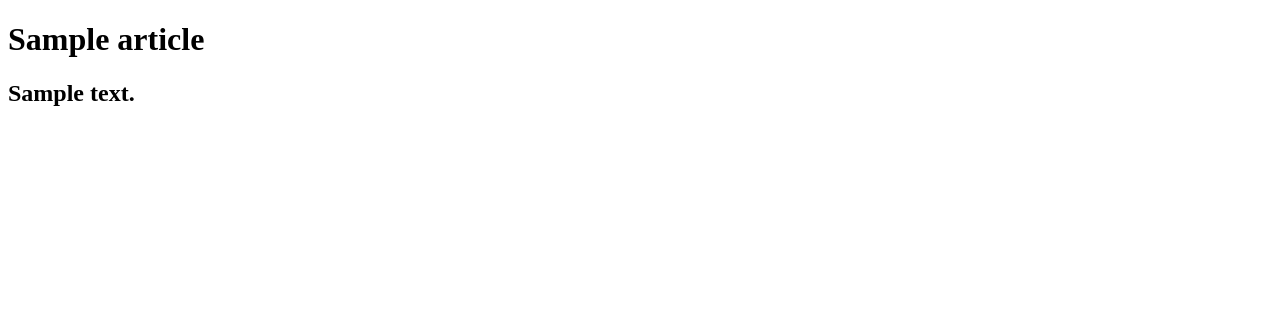
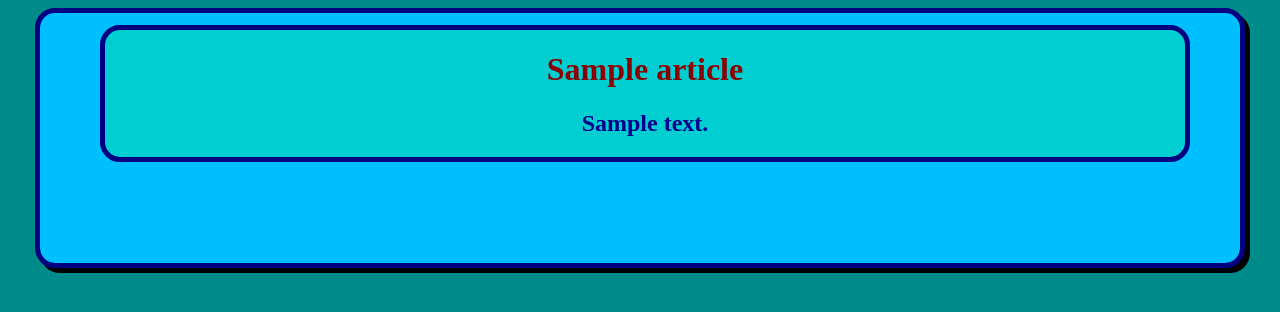
Before and after one commit to SAMPAIO1748/test_symfony_initiation, a Symfony app: template templates/article_show.html.twig in a window 1280 px wide. Shown: the top 312 px of the page. Run offline with Twig, Linux system fonts and the light colour scheme; the template is opened without the code that fills it: most values are stand-ins (such as "Sample title", 1, 10 or a date in 2020); some libraries are stand-ins or nearby versions.

Commit message:
twig css correction

```diff
--- /dev/null
+++ b/public/css/article_style.css
@@ -0,0 +1,41 @@
+body{
+    background-color: DarkCyan;
+}
+
+.container{
+    width: 95%;
+    margin: 0 auto;
+    background-color: DeepSkyBlue;
+    border: solid 5px navy;
+    border-radius: 20px;
+    box-shadow: black 5px 5px;
+    height: 250px;
+}
+
+.title{
+    width: 45%;
+    margin: 1% 2%;
+    float: left;
+    text-align: center;
+    border: solid 5px navy;
+    border-radius: 20px;
+    background-color: DarkTurquoise;
+}
+
+.title a{
+    text-decoration: none;
+    color: MidnightBlue;
+}
+
+.fluid{
+    width : 90%;
+    margin: 1% 5%;
+}
+
+.fluid h1{
+    color: darkred;
+}
+
+.fluid h2{
+    color: darkblue;
+}
--- a/templates/article_show.html.twig
+++ b/templates/article_show.html.twig
@@ -1,11 +1,22 @@
 {% extends "bases.html.twig" %}
 
+{% block stylesheets %}
+	<link rel="stylesheet" href="{{ asset('css/article_style.css') }}">
+{% endblock %}
+
 {% block main %}
+
+	<div class="container">
+		<div class="title fluid">
 			<h1>
 				{{article.titre}}
 			</h1>
 			<h2>
 				{{article.contenu}}
 			</h2>
+		</div>
+
+	</div>
+
 
 {% endblock %}
```
Also changed, not shown: templates/article_list.html.twig (+8 -1 lines). Lines whose indentation alone changed are shown as unchanged.
